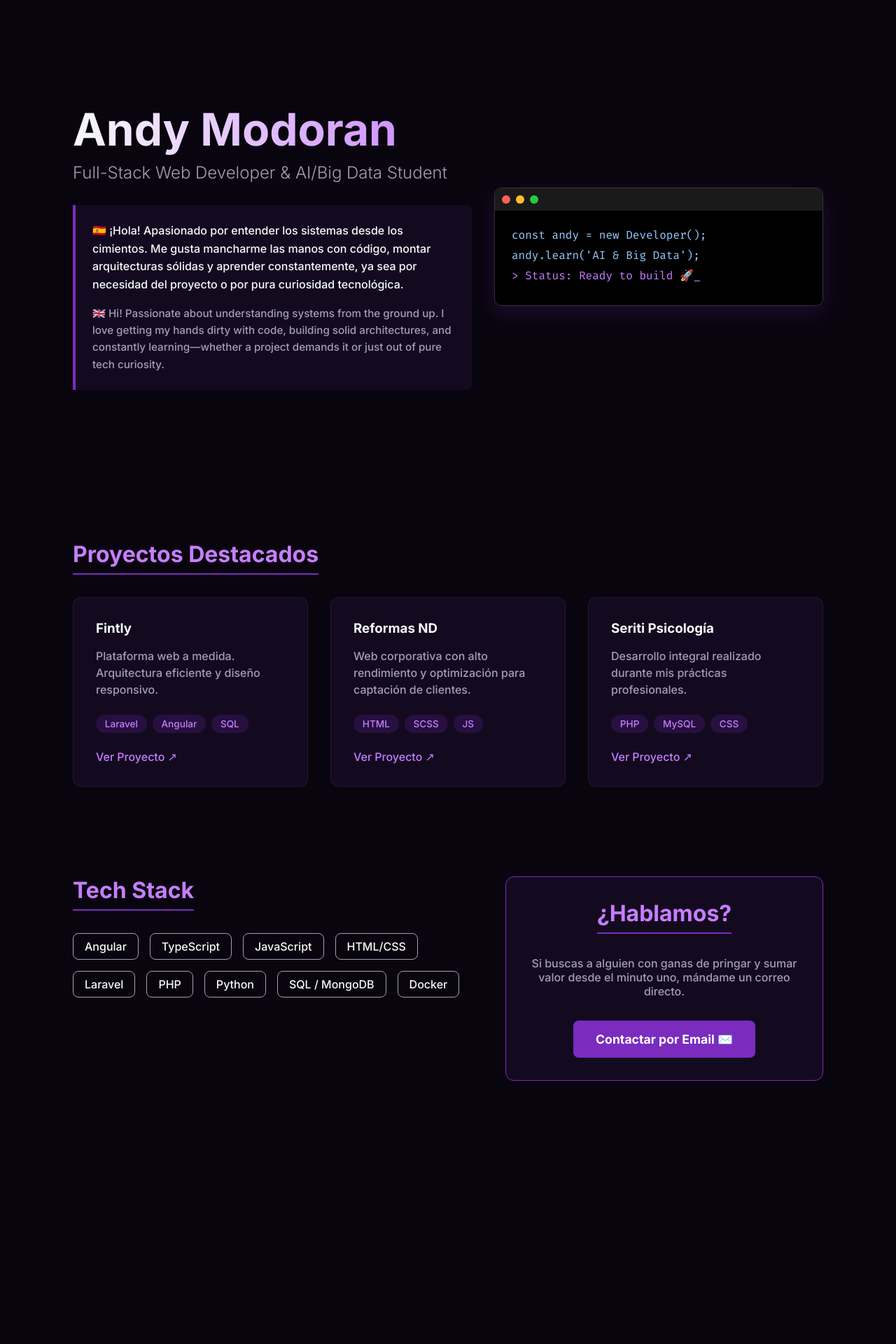
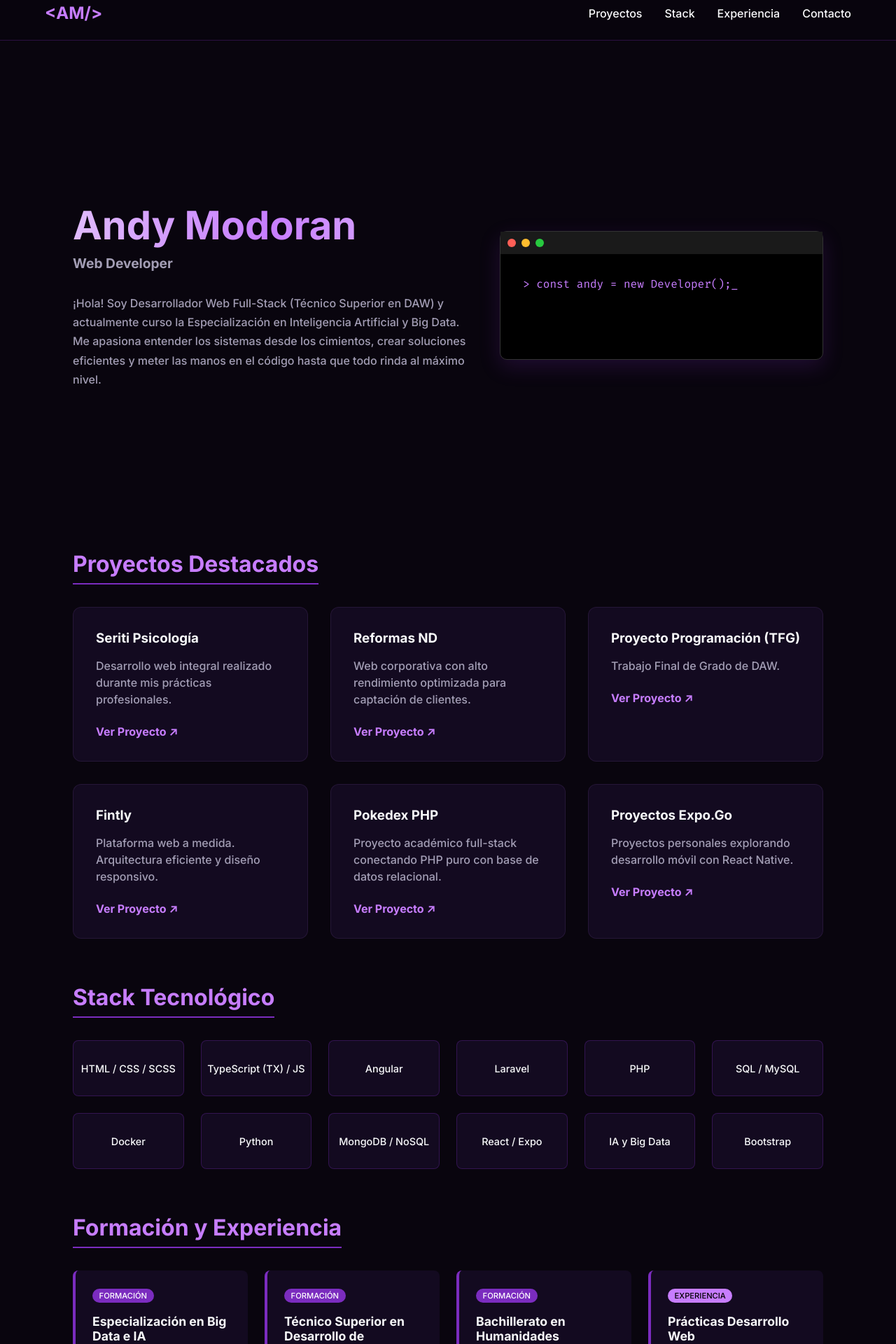
Before and after one commit to modoranandy/Portfolio-Briefcase, an Angular app in the folder frontend/: page / in a window 1280 px wide. Shown: the part 20-1940 px from the top of the page at 70% size. Before the commit the page ends 1676 px from the top, so only its background shows below. Built offline with nearby package versions, Linux system fonts and the light colour scheme.

Commit message:
Maquetacion_retoques y apartados nuevos

```diff
--- a/frontend/src/app/app.html
+++ b/frontend/src/app/app.html
@@ -1,19 +1,27 @@
-<!-- src/app/app.component.html -->
+<!-- HEADER Sencillo -->
+<header class="navbar">
+  <div class="logo">&lt;AM/&gt;</div>
+  <nav>
+    <a href="#proyectos">Proyectos</a>
+    <a href="#stack">Stack</a>
+    <a href="#experiencia">Experiencia</a>
+    <a href="#contacto">Contacto</a>
+  </nav>
+</header>
+
 <main class="portfolio-container">
 
-  <!-- HERO SECTION -->
+  <!-- BLOQUE 1: HERO (Texto izq + Consola der) -->
   <section class="hero">
-    <div class="hero-content">
-      <h1 class="glitch-title">Andy Modoran</h1>
-      <h2 class="subtitle">Full-Stack Web Developer & AI/Big Data Student</h2>
-
+    <div class="hero-left">
+      <h1 class="glitch-title">{{ nombre }}</h1>
+      <h2 class="subtitle">{{ rol }}</h2>
       <div class="intro-box">
-        <p class="es">🇪🇸 ¡Hola! Apasionado por entender los sistemas desde los cimientos. Me gusta mancharme las manos con código, montar arquitecturas sólidas y aprender constantemente, ya sea por necesidad del proyecto o por pura curiosidad tecnológica.</p>
-        <p class="en">🇬🇧 Hi! Passionate about understanding systems from the ground up. I love getting my hands dirty with code, building solid architectures, and constantly learning—whether a project demands it or just out of pure tech curiosity.</p>
+        <p>¡Hola! Soy Desarrollador Web Full-Stack (Técnico Superior en DAW) y actualmente curso la Especialización en Inteligencia Artificial y Big Data. Me apasiona entender los sistemas desde los cimientos, crear soluciones eficientes y meter las manos en el código hasta que todo rinda al máximo nivel.</p>
       </div>
     </div>
 
-    <!-- CUADRO DE CÓDIGO ANIMADO (Puro CSS) -->
+    <div class="hero-right">
       <div class="code-window">
         <div class="window-header">
           <span class="dot red"></span>
@@ -21,46 +29,62 @@
           <span class="dot green"></span>
         </div>
         <div class="window-body">
-        <div class="typewriter">
-          <p>const andy = new Developer();</p>
-          <p>andy.learn('AI & Big Data');</p>
-          <p class="anim-line">> Status: Ready to build 🚀_</p>
+          <!-- El texto muta gracias al TS -->
+          <p class="anim-line">{{ terminalText }}<span class="cursor">_</span></p>
         </div>
       </div>
     </div>
   </section>
 
-  <!-- PROJECTS SECTION -->
-  <section class="projects">
+  <!-- BLOQUE 2: PROYECTOS -->
+  <section id="proyectos" class="proyectos">
     <h2 class="section-title">Proyectos Destacados</h2>
-    <div class="grid">
+    <div class="grid-proyectos">
       <div class="card" *ngFor="let p of proyectos">
         <h3>{{ p.nombre }}</h3>
         <p>{{ p.desc }}</p>
-        <div class="tags">
-          <span class="tag" *ngFor="let t of p.tech">{{ t }}</span>
-        </div>
-        <a [href]="p.url" target="_blank" class="card-link">Ver Proyecto ↗</a>
+        <a *ngIf="p.url !== '#'" [href]="p.url" target="_blank" class="card-link">Ver Proyecto ↗</a>
       </div>
     </div>
   </section>
 
-  <!-- STACK & CONTACT SECTION -->
-  <section class="bottom-section">
-    <div class="stack-container">
-      <h2 class="section-title">Tech Stack</h2>
-      <div class="pills">
-        <span class="pill" *ngFor="let tech of stack">{{ tech }}</span>
+  <!-- BLOQUE 3: STACK TECNOLÓGICO (Flip Cards) -->
+  <section id="stack" class="stack">
+    <h2 class="section-title">Stack Tecnológico</h2>
+    <div class="grid-stack">
+      <div class="flip-card" *ngFor="let tech of stack">
+        <div class="flip-card-inner">
+          <div class="flip-card-front">
+            <span>{{ tech.nombre }}</span>
+          </div>
+          <!-- Se asigna la clase verde, amarillo o rojo dinámicamente -->
+          <div class="flip-card-back" [ngClass]="tech.nivel">
+            <span class="nivel-texto">{{ tech.texto }}</span>
           </div>
         </div>
-
-    <div class="contact-container">
-      <h2 class="section-title">¿Hablamos?</h2>
-      <p>Si buscas a alguien con ganas de pringar y sumar valor desde el minuto uno, mándame un correo directo.</p>
-      <a [href]="'mailto:' + email" class="mailto-btn">
-        Contactar por Email ✉️
-      </a>
+      </div>
     </div>
   </section>
 
+  <!-- BLOQUE 4: EXPERIENCIA Y FORMACIÓN -->
+  <section id="experiencia" class="experiencia">
+    <h2 class="section-title">Formación y Experiencia</h2>
+    <div class="grid-exp">
+      <div class="exp-card" *ngFor="let exp of experiencia">
+        <span class="badge" [class.laboral]="exp.tipo === 'experiencia'">{{ exp.tipo | uppercase }}</span>
+        <h3>{{ exp.titulo }}</h3>
+        <p>{{ exp.lugar }}</p>
+      </div>
+    </div>
+  </section>
 </main>
+
+<!-- BLOQUE 5: FOOTER CONTACTO -->
+<footer id="contacto" class="footer">
+  <h2>¿Hablamos?</h2>
+  <div class="contact-links">
+    <a [href]="'mailto:' + email" class="mailto-btn">Contactar por Email ✉️</a>
+    <a [href]="github" target="_blank" class="social-btn">GitHub</a>
+    <a [href]="linkedin" target="_blank" class="social-btn">LinkedIn</a>
+  </div>
+</footer>
--- a/frontend/src/app/app.scss
+++ b/frontend/src/app/app.scss
@@ -1,221 +1,109 @@
-/* src/app/app.component.scss */
-.portfolio-container {
-  max-width: 1200px;
-  margin: 0 auto;
-  padding: 2rem 5%;
+.portfolio-container { max-width: 1200px; margin: 0 auto; padding: 2rem 5%; }
+.section-title { color: var(--accent); font-size: 2rem; margin: 4rem 0 2rem; border-bottom: 2px solid var(--primary); display: inline-block; padding-bottom: 0.5rem; }
+
+/* NAVBAR */
+.navbar {
+  display: flex; justify-content: space-between; align-items: center;
+  padding: 1.5rem 5%; background: rgba(9, 5, 14, 0.9);
+  backdrop-filter: blur(10px); position: sticky; top: 0; z-index: 100;
+  border-bottom: 1px solid rgba(123, 44, 191, 0.3);
+
+  .logo { font-weight: bold; font-size: 1.5rem; color: var(--accent); }
+  nav a { color: var(--text-main); text-decoration: none; margin-left: 2rem; transition: color 0.3s; }
+  nav a:hover { color: var(--accent); }
 }
 
-.section-title {
-  color: var(--accent);
-  font-size: 2rem;
-  margin-bottom: 2rem;
-  border-bottom: 2px solid var(--primary);
-  display: inline-block;
-  padding-bottom: 0.5rem;
+/* 1. HERO */
+.hero { display: flex; flex-wrap: wrap; gap: 3rem; align-items: center; min-height: 75vh; margin-top: 2rem; }
+.hero-left { flex: 1 1 500px; }
+.hero-right { flex: 1 1 400px; }
+
+/* Animación del nombre estático pero con brillo */
+.glitch-title {
+  font-size: 3.5rem; margin-bottom: 0.5rem;
+  background: linear-gradient(90deg, var(--text-main), var(--accent), var(--text-main));
+  background-size: 200% auto;
+  -webkit-background-clip: text; -webkit-text-fill-color: transparent;
+  animation: shine 4s linear infinite;
 }
+.subtitle { color: var(--text-muted); font-size: 1.2rem; margin-bottom: 2rem; }
+.intro-box { p { line-height: 1.7; color: var(--text-muted); } }
 
-/* HERO SECTION */
-.hero {
-  display: flex;
-  flex-wrap: wrap;
-  align-items: center;
-  justify-content: space-between;
-  gap: 2rem;
-  min-height: 85vh;
-}
-
-.hero-content {
-  flex: 1 1 500px;
-}
-
-.glitch-title {
-  font-size: 4rem;
-  background: linear-gradient(90deg, var(--text-main), var(--accent));
-  -webkit-background-clip: text;
-  -webkit-text-fill-color: transparent;
-  margin-bottom: 0.5rem;
-  animation: float 6s ease-in-out infinite;
-}
-
-.subtitle {
-  color: var(--text-muted);
-  font-size: 1.5rem;
-  font-weight: 300;
-  margin-bottom: 2rem;
-}
-
-.intro-box {
-  background: var(--bg-surface);
-  padding: 1.5rem;
-  border-left: 4px solid var(--primary);
-  border-radius: 0 8px 8px 0;
-
-  p {
-    line-height: 1.6;
-    margin-bottom: 1rem;
-    &:last-child { margin-bottom: 0; }
+/* Consola mutante */
+.code-window {
+  background: #000; border-radius: 10px; border: 1px solid #333;
+  box-shadow: 0 10px 30px rgba(123, 44, 191, 0.2); font-family: 'Fira Code', monospace;
+  .window-header {
+    background: #1a1a1a; padding: 10px; display: flex; gap: 8px;
+    .dot { width: 12px; height: 12px; border-radius: 50%; }
+    .red { background: #ff5f56; } .yellow { background: #ffbd2e; } .green { background: #27c93f; }
   }
-  .en { color: var(--text-muted); font-size: 0.95rem; }
-}
-
-/* CODE WINDOW ANIMATION */
-.code-window {
-  flex: 1 1 400px;
-  background: #000;
-  border-radius: 10px;
-  border: 1px solid #333;
-  box-shadow: 0 10px 30px rgba(123, 44, 191, 0.2);
-  font-family: 'Fira Code', monospace;
-  overflow: hidden;
-
-  .window-header {
-    background: #1a1a1a;
-    padding: 10px;
-    display: flex;
-    gap: 8px;
-
-    .dot {
-      width: 12px; height: 12px; border-radius: 50%;
-      &.red { background: #ff5f56; }
-      &.yellow { background: #ffbd2e; }
-      &.green { background: #27c93f; }
-    }
-  }
-
   .window-body {
-    padding: 1.5rem;
-    color: #a8ff60;
-
-    p { margin-bottom: 0.5rem; color: #96cbfe; }
-
-    .anim-line {
-      color: var(--accent);
-      overflow: hidden;
-      white-space: nowrap;
-      border-right: 2px solid var(--accent);
-      width: 0;
-      animation: typing 3s steps(30, end) forwards, blink 0.8s step-end infinite;
-      animation-delay: 1s;
-    }
+    padding: 2rem; color: var(--accent); min-height: 150px;
+    .cursor { animation: blink 1s step-end infinite; }
   }
 }
 
-/* PROJECTS GRID */
-.projects {
-  padding: 5rem 0;
-}
-.grid {
-  display: grid;
-  grid-template-columns: repeat(auto-fit, minmax(300px, 1fr));
-  gap: 2rem;
-}
+/* 2. PROYECTOS */
+.grid-proyectos { display: grid; grid-template-columns: repeat(auto-fit, minmax(300px, 1fr)); gap: 2rem; }
 .card {
-  background: var(--bg-surface);
-  padding: 2rem;
-  border-radius: 12px;
-  border: 1px solid rgba(199, 125, 255, 0.1);
-  transition: transform 0.3s ease, box-shadow 0.3s ease;
-
-  &:hover {
-    transform: translateY(-10px);
-    box-shadow: 0 10px 20px rgba(123, 44, 191, 0.3);
-    border-color: var(--accent);
-  }
-
-  h3 { color: var(--text-main); margin-bottom: 1rem; }
+  background: var(--bg-surface); padding: 2rem; border-radius: 12px;
+  border: 1px solid rgba(199, 125, 255, 0.1); transition: transform 0.3s, border-color 0.3s;
+  &:hover { transform: translateY(-5px); border-color: var(--accent); }
+  h3 { margin-bottom: 1rem; color: var(--text-main); }
   p { color: var(--text-muted); margin-bottom: 1.5rem; line-height: 1.5; }
-
-  .tags {
-    display: flex;
-    flex-wrap: wrap;
-    gap: 0.5rem;
-    margin-bottom: 1.5rem;
-
-    .tag {
-      background: rgba(123, 44, 191, 0.2);
-      color: var(--accent);
-      padding: 0.3rem 0.8rem;
-      border-radius: 20px;
-      font-size: 0.85rem;
-    }
-  }
-  .card-link {
-    color: var(--accent);
-    text-decoration: none;
-    font-weight: 500;
-    &:hover { text-decoration: underline; }
-  }
+  .card-link { color: var(--accent); text-decoration: none; font-weight: bold; }
 }
 
-/* STACK & CONTACT */
-.bottom-section {
-  display: flex;
-  flex-wrap: wrap;
-  gap: 4rem;
-  padding: 3rem 0 5rem;
+/* 3. STACK TECNOLÓGICO (FLIP CARDS) */
+.grid-stack { display: grid; grid-template-columns: repeat(auto-fit, minmax(140px, 1fr)); gap: 1.5rem; }
+.flip-card {
+  background-color: transparent; height: 80px; perspective: 1000px; cursor: default;
 }
-.stack-container { flex: 1 1 400px; }
-.contact-container {
-  flex: 1 1 300px;
-  background: var(--bg-surface);
-  padding: 2rem;
-  border-radius: 12px;
-  text-align: center;
-  border: 1px solid var(--primary);
-
-  p { color: var(--text-muted); margin-bottom: 2rem; }
+.flip-card-inner {
+  position: relative; width: 100%; height: 100%; text-align: center;
+  transition: transform 0.6s cubic-bezier(0.4, 0.2, 0.2, 1); transform-style: preserve-3d;
+}
+.flip-card:hover .flip-card-inner { transform: rotateY(180deg); }
+.flip-card-front, .flip-card-back {
+  position: absolute; width: 100%; height: 100%; backface-visibility: hidden;
+  display: flex; align-items: center; justify-content: center; border-radius: 8px;
+  border: 1px solid rgba(123, 44, 191, 0.3); padding: 0.5rem;
+}
+.flip-card-front { background: var(--bg-surface); color: var(--text-main); font-weight: 500; font-size: 0.9rem;}
+.flip-card-back {
+  transform: rotateY(180deg); font-weight: bold; color: #000 !important; font-size: 0.9rem;
+  /* Colores de nivel */
+  &.verde { background: #27c93f; border-color: #27c93f; }
+  &.amarillo { background: #ffbd2e; border-color: #ffbd2e; }
+  &.rojo { background: #ff5f56; border-color: #ff5f56; }
 }
 
-.pills {
-  display: flex;
-  flex-wrap: wrap;
-  gap: 1rem;
-
-  .pill {
-    background: transparent;
-    border: 1px solid var(--text-muted);
-    padding: 0.5rem 1rem;
-    border-radius: 8px;
-    transition: all 0.3s;
-
-    &:hover {
-      background: var(--primary);
-      border-color: var(--primary);
-      color: white;
-    }
-  }
+/* 4. FORMACIÓN Y EXPERIENCIA */
+.grid-exp { display: grid; grid-template-columns: repeat(auto-fit, minmax(250px, 1fr)); gap: 1.5rem; }
+.exp-card {
+  background: var(--bg-surface); padding: 1.5rem; border-radius: 8px;
+  border-left: 4px solid var(--primary);
+  .badge { background: var(--primary); color: #fff; padding: 0.2rem 0.6rem; border-radius: 12px; font-size: 0.7rem; margin-bottom: 1rem; display: inline-block; }
+  .badge.laboral { background: var(--accent); color: #000; }
+  h3 { margin-bottom: 0.5rem; font-size: 1.1rem; }
+  p { color: var(--text-muted); font-size: 0.9rem; }
 }
 
-.mailto-btn {
-  display: inline-block;
-  background: var(--primary);
-  color: white;
-  padding: 1rem 2rem;
-  border-radius: 8px;
-  text-decoration: none;
-  font-weight: bold;
-  font-size: 1.1rem;
-  transition: background 0.3s, transform 0.2s;
-
-  &:hover {
-    background: var(--accent);
-    transform: scale(1.05);
+/* 5. FOOTER */
+.footer {
+  text-align: center; padding: 4rem 2rem; margin-top: 4rem; background: var(--bg-surface); border-top: 1px solid var(--primary);
+  h2 { margin-bottom: 2rem; color: var(--text-main); }
+  .contact-links { display: flex; justify-content: center; flex-wrap: wrap; gap: 1rem; }
+  .mailto-btn, .social-btn {
+    padding: 0.8rem 1.5rem; border-radius: 8px; text-decoration: none; font-weight: bold; transition: all 0.3s;
   }
+  .mailto-btn { background: var(--primary); color: white; }
+  .mailto-btn:hover { background: var(--accent); }
+  .social-btn { border: 1px solid var(--text-muted); color: var(--text-muted); }
+  .social-btn:hover { border-color: var(--accent); color: var(--accent); background: rgba(199, 125, 255, 0.1); }
 }
 
-/* KEYFRAMES (Animaciones Ligeras) */
-@keyframes float {
-  0% { transform: translateY(0px); }
-  50% { transform: translateY(-5px); }
-  100% { transform: translateY(0px); }
-}
-
-@keyframes typing {
-  from { width: 0; }
-  to { width: 100%; }
-}
-
-@keyframes blink {
-  from, to { border-color: transparent; }
-  50% { border-color: var(--accent); }
-}
+/* ANIMACIONES */
+@keyframes shine { to { background-position: 200% center; } }
+@keyframes blink { 50% { opacity: 0; } }
--- a/frontend/src/app/app.ts
+++ b/frontend/src/app/app.ts
@@ -1,40 +1,81 @@
-import { Component } from '@angular/core';
+import { Component, OnInit, OnDestroy } from '@angular/core';
 import { CommonModule } from '@angular/common';
-import { RouterModule } from '@angular/router';
 
 @Component({
   selector: 'app-root',
   standalone: true,
-  imports: [CommonModule, RouterModule],
+  imports: [CommonModule],
   templateUrl: './app.html',
-  styleUrls: ['./app.scss'] // Si tu archivo es .css, cámbialo aquí
+  styleUrls: ['./app.scss']
 })
-export class AppComponent {
-  email = 'tuemail@ejemplo.com'; // Cambia por tu correo
+export class AppComponent implements OnInit, OnDestroy {
+  nombre = 'Andy Modoran';
+  rol = 'Web Developer';
+
+  // Enlaces footer
+  email = 'modoranandy1@gmail.com';
+  github = 'https://github.com/modoranandy';
+  linkedin = 'https://www.linkedin.com/in/andy-modoran-aa9446394/';
 
   proyectos = [
-    {
-      nombre: 'Fintly',
-      url: 'https://fintly.org',
-      desc: 'Plataforma web a medida. Arquitectura eficiente y diseño responsivo.',
-      tech: ['Laravel', 'Angular', 'SQL']
-    },
-    {
-      nombre: 'Reformas ND',
-      url: 'https://reformasnd.com',
-      desc: 'Web corporativa con alto rendimiento y optimización para captación de clientes.',
-      tech: ['HTML', 'SCSS', 'JS']
-    },
-    {
-      nombre: 'Seriti Psicología',
-      url: 'https://seritipsicologia.com',
-      desc: 'Desarrollo integral realizado durante mis prácticas profesionales.',
-      tech: ['PHP', 'MySQL', 'CSS']
-    }
+    { nombre: 'Seriti Psicología', desc: 'Desarrollo web integral realizado durante mis prácticas profesionales.', url: 'https://seritipsicologia.com' },
+    { nombre: 'Reformas ND', desc: 'Web corporativa con alto rendimiento optimizada para captación de clientes.', url: 'https://reformasnd.com' },
+    { nombre: 'Proyecto Programación (TFG)', desc: 'Trabajo Final de Grado de DAW.', url: 'https://github.com/modoranandy/ProyectoProgramacion' },
+    { nombre: 'Fintly', desc: 'Plataforma web a medida. Arquitectura eficiente y diseño responsivo.', url: 'https://fintly.org' },
+    { nombre: 'Pokedex PHP', desc: 'Proyecto académico full-stack conectando PHP puro con base de datos relacional.'},
+    { nombre: 'Proyectos Expo.Go', desc: 'Proyectos personales explorando desarrollo móvil con React Native.'},
   ];
 
   stack = [
-    'Angular', 'TypeScript', 'JavaScript', 'HTML/CSS',
-    'Laravel', 'PHP', 'Python', 'SQL / MongoDB', 'Docker'
+    { nombre: 'HTML / CSS / SCSS', nivel: 'rojo', texto: 'Experto' },
+    { nombre: 'TypeScript (TX) / JS', nivel: 'amarillo', texto: 'Intermedio' },
+    { nombre: 'Angular', nivel: 'rojo', texto: 'Experto' },
+    { nombre: 'Laravel', nivel: 'rojo', texto: 'Experto' },
+    { nombre: 'PHP', nivel: 'rojo', texto: 'Experto' },
+    { nombre: 'SQL / MySQL', nivel: 'amarillo', texto: 'Intermedio' },
+    { nombre: 'Docker', nivel: 'rojo', texto: 'Experto' },
+    { nombre: 'Python', nivel: 'rojo', texto: 'Experto' },
+    { nombre: 'MongoDB / NoSQL', nivel: 'amarillo', texto: 'Intermedio' },
+    { nombre: 'React / Expo', nivel: 'verde', texto: 'Principiante' },
+    { nombre: 'IA y Big Data', nivel: 'verde', texto: 'Principiante' },
+    { nombre: 'Bootstrap', nivel: 'amarillo', texto: 'Intermedio' }
   ];
+
+  experiencia = [
+    { titulo: 'Especialización en Big Data e IA', lugar: 'Actualmente', tipo: 'formación' },
+    { titulo: 'Técnico Superior en Desarrollo de Aplicaciones Web', lugar: 'IES Arcipreste de Hita', tipo: 'formación' },
+    { titulo: 'Bachillerato en Humanidades', lugar: 'IES Arcipreste de Hita', tipo: 'formación' },
+    { titulo: 'Prácticas Desarrollo Web', lugar: 'Seriti Psicología', tipo: 'experiencia' },
+    { titulo: 'Operador Logístico', lugar: 'GXO', tipo: 'experiencia' },
+    { titulo: 'Operario de Comprimidos', lugar: 'Chemo', tipo: 'experiencia' },
+    { titulo: 'Operario Textil', lugar: 'Uare/Beon Fashion', tipo: 'experiencia' },
+  ];
+
+  // Lógica de la terminal animada
+  terminalText = '';
+  private commandList = [
+    '> const andy = new Developer();',
+    '> andy.stack = ["Angular", "Laravel", "Python"];',
+    '> andy.studies = ["DAW", "Big Data e IA"];',
+    '> andy.init();',
+    '> System ready... 🚀'
+  ];
+  private currentCommand = 0;
+  private intervalId: any;
+
+  ngOnInit() {
+    this.startTerminal();
+  }
+
+  ngOnDestroy() {
+    if (this.intervalId) clearInterval(this.intervalId);
+  }
+
+  startTerminal() {
+    this.terminalText = this.commandList[0];
+    this.intervalId = setInterval(() => {
+      this.currentCommand = (this.currentCommand + 1) % this.commandList.length;
+      this.terminalText = this.commandList[this.currentCommand];
+    }, 2500);
+  }
 }
```
Lines whose indentation alone changed are shown as unchanged.
